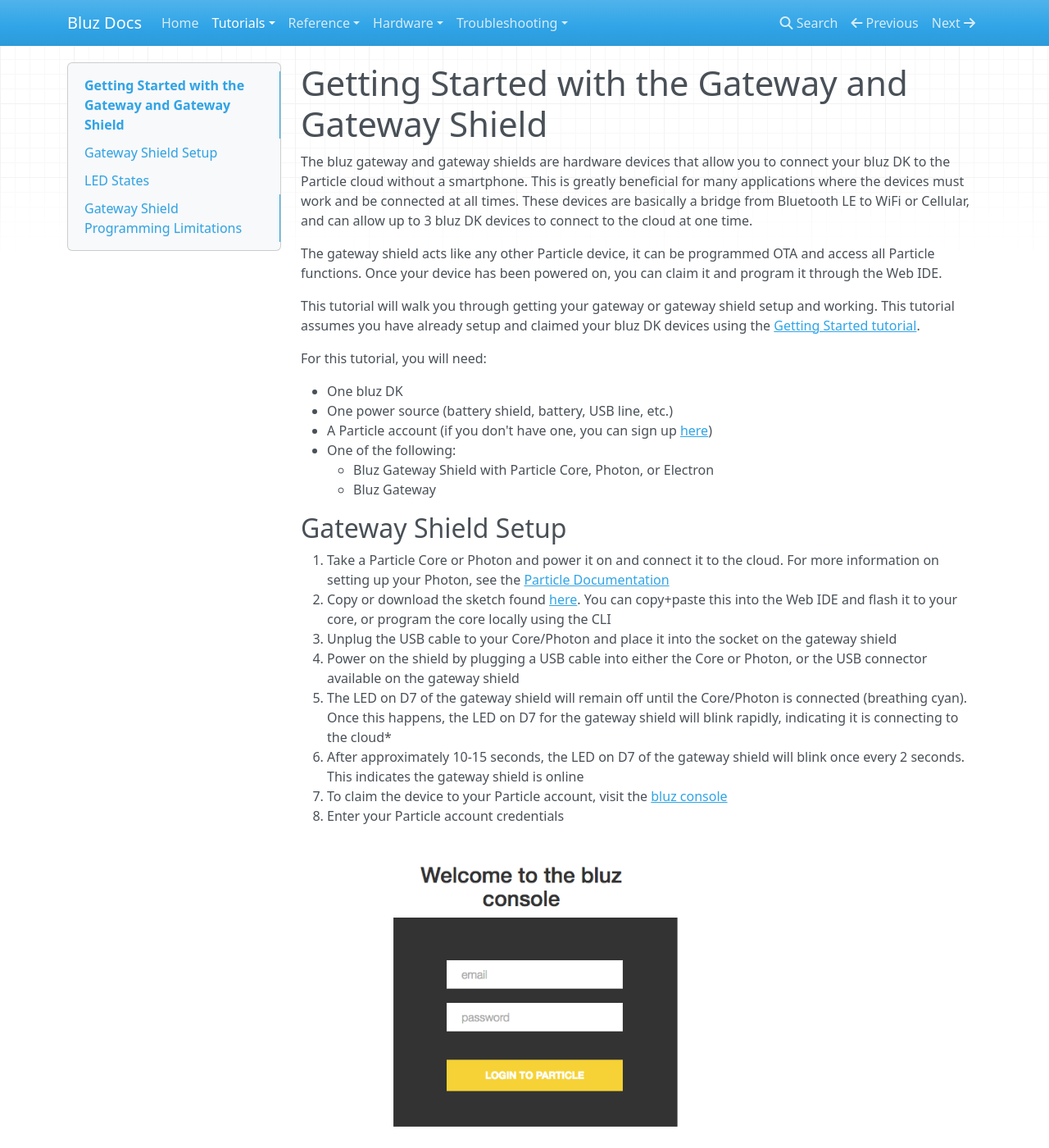
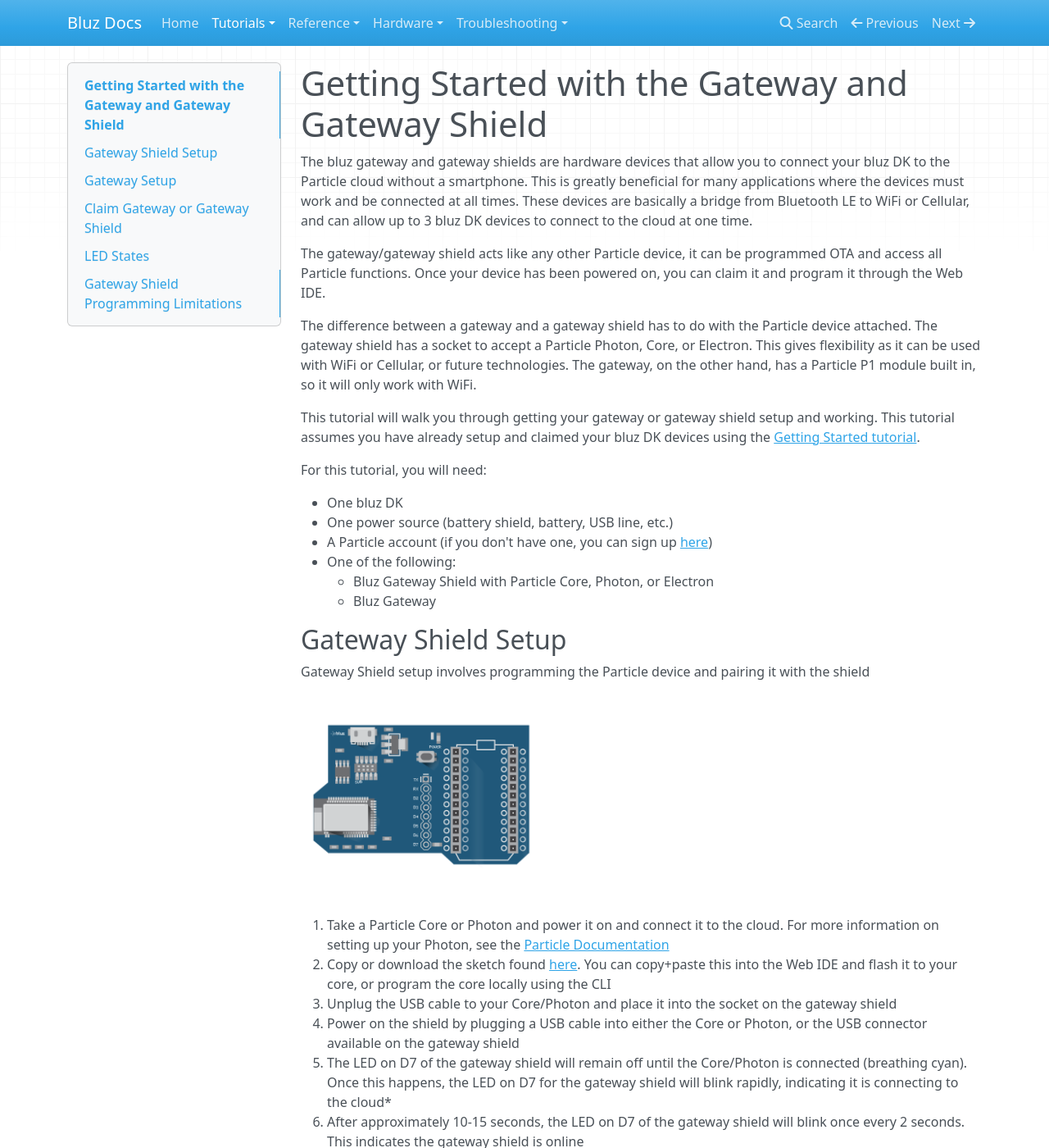
Before and after one commit to bluzDK/bluz-docs, an MkDocs documentation site: the page built from docs/tutorials/gateway_getting_started.md, in a window 1280 px wide and 1400 px high. Shown: the whole window at 82% size. Built offline with MkDocs 1.6.1, drawn with Linux system fonts in a browser that asks for light colours; nearby versions of some CDN libraries; old or Windows-style settings are respelled for this version of MkDocs; some of the changed text lies outside the part shown.

Commit message:
update gateway tutorial to include gateway instructions

```diff
--- a/docs/tutorials/gateway_getting_started.md
+++ b/docs/tutorials/gateway_getting_started.md
@@ -4,8 +4,12 @@ The bluz gateway and gateway shields are hardware devices that allow you to conn
 This is greatly beneficial for many applications where the devices must work and be connected at all times. These devices are basically
 a bridge from Bluetooth LE to WiFi or Cellular, and can allow up to 3 bluz DK devices to connect to the cloud at one time.
 
-The gateway shield acts like any other Particle device, it can be programmed OTA and access all Particle functions. Once your device
+The gateway/gateway shield acts like any other Particle device, it can be programmed OTA and access all Particle functions. Once your device
 has been powered on, you can claim it and program it through the Web IDE.
+
+The difference between a gateway and a gateway shield has to do with the Particle device attached. The gateway shield has a socket to accept
+a Particle Photon, Core, or Electron. This gives flexibility as it can be used with WiFi or Cellular, or future technologies. The gateway, on
+the other hand, has a Particle P1 module built in, so it will only work with WiFi.
 
 This tutorial will walk you through getting your gateway or gateway shield setup and working. This tutorial assumes you have already
 setup and claimed your bluz DK devices using the [Getting Started tutorial](../tutorials/getting_started.md).
@@ -21,23 +25,44 @@ For this tutorial, you will need:
 
 ##Gateway Shield Setup
 
+Gateway Shield setup involves programming the Particle device and pairing it with the shield
+
+![logo](/img/gw_shield.png)
+
 1. Take a Particle Core or Photon and power it on and connect it to the cloud. For more information on setting up your Photon, see the [Particle Documentation](https://docs.particle.io/guide/getting-started/start/photon/#connect-your-photon)
 2. Copy or download the sketch found [here](https://github.com/bluzDK/particle-gateway-shield-code). You can copy+paste this into the Web IDE  and flash it to your core, or program the core locally using the CLI
 3. Unplug the USB cable to your Core/Photon and place it into the socket on the gateway shield
 4. Power on the shield by plugging a USB cable into either the Core or Photon, or the USB connector available on the gateway shield
 5. The LED on D7 of the gateway shield will remain off until the Core/Photon is connected (breathing cyan). Once this happens, the LED on D7 for the gateway shield will blink rapidly, indicating it is connecting to the cloud*
 6. After approximately 10-15 seconds, the LED on D7 of the gateway shield will blink once every 2 seconds. This indicates the gateway shield is online
-7. To claim the device to your Particle account, visit the [bluz console](http://console.bluz.io/)
-8. Enter your Particle account credentials
+
+##Gateway Setup
+
+As the gateway has a P1 built-in, there is no need to program the device. However, you need to pass WiFi credentials to the P1 module to get it online.
+
+![logo](/img/gw.png)
+
+1. Download the Particle app from the respective store.
+[<img src="/img/app_store_logo.png">](https://itunes.apple.com/us/app/particle-build-photon-electron/id991459054?mt=8)
+[<img src="/img/google-play-badge.png">](https://play.google.com/store/apps/details?id=io.particle.android.app&hl=en)
+
+2. Sign into the app and click the Plus sign to add a new device. When prompted, choose Photon as the device type
+3. Follow the steps in the app to get the P1 module the proper WiFi credentials
+4. Once the P1 has the proper credentials, the gateway will come online and can be claimed
+
+##Claim Gateway or Gateway Shield
+
+1. To claim the device to your Particle account, visit the [bluz console](http://console.bluz.io/)
+2. Enter your Particle account credentials
 
     ![hero](/img/console_login_ss.png)
 
-9. After the website searches your devices, it should find the gateway shield and allow you to claim the device
+3. After the website searches your devices, it should find the gateway/gateway shield and allow you to claim the device
 
     ![hero](/img/console_claim_ss.png)
 
 
-*NOTE: If the LED on D7 does not start to blink rapidly once the Core/Photon is breathing cyan, please follow these steps:
+*NOTE: For the gateway shield, if the LED on D7 does not start to blink rapidly once the Core/Photon is breathing cyan, please follow these steps:
 
 1. Unplug the Core/Photon from the gateway shield
 2. Plug the Core/Photon into a USB power source and let it power on and get to the breathing cyan state
--- a/mkdocs.yml
+++ b/mkdocs.yml
@@ -4,7 +4,7 @@ pages:
 - Home: index.md
 - Tutorials:
   - 'Getting Started': tutorials/getting_started.md
-  - 'Gateway Shield Setup': tutorials/gateway_getting_started.md
+  - 'Gateway/Gateway Shield Setup': tutorials/gateway_getting_started.md
   - 'Operating States': tutorials/states.md
   - 'Loading Firmware': tutorials/updates.md
   - 'Talking Serial': tutorials/serial.md
```
Also changed, not shown: docs/img/gw.png (added), docs/img/gw_shield.png (added).
